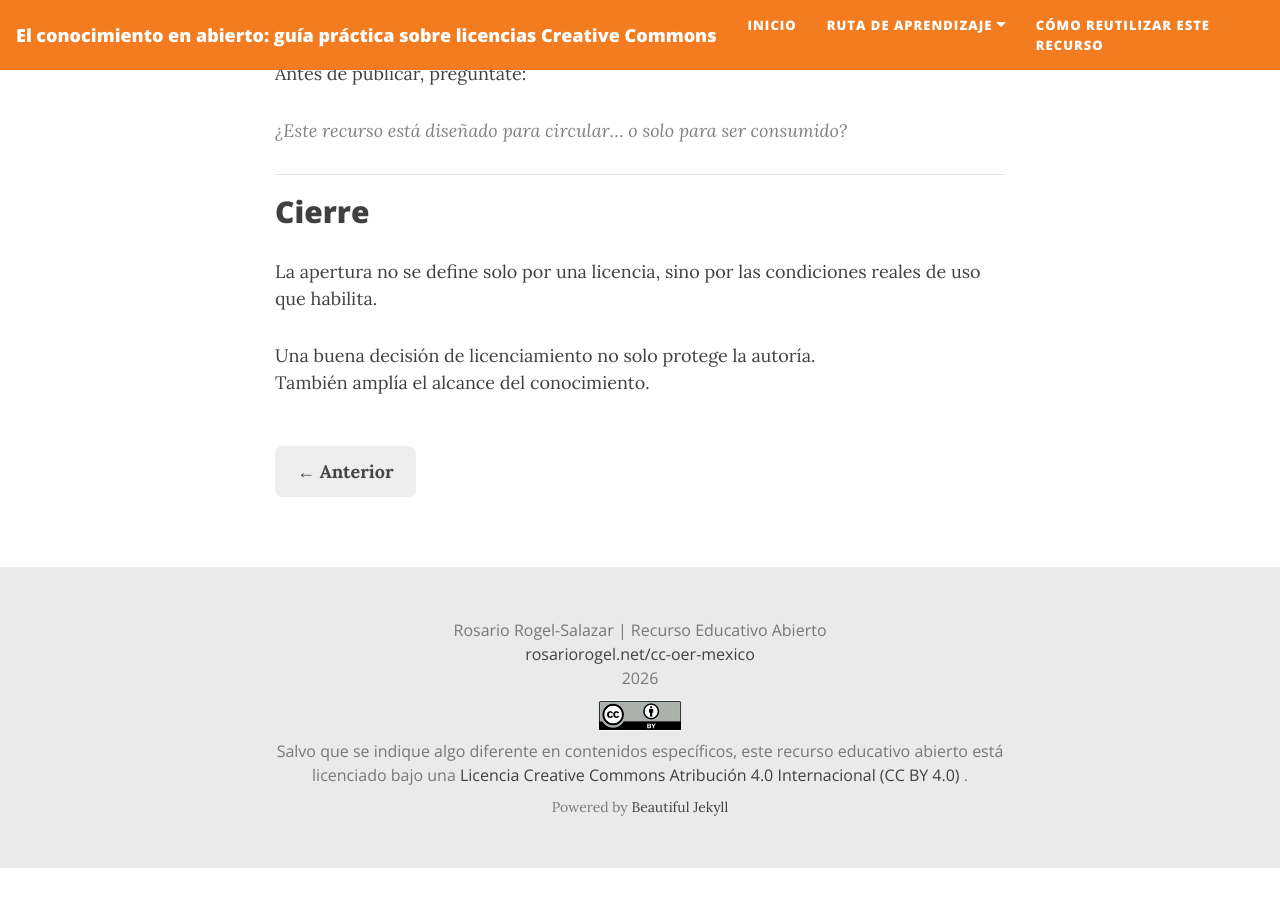
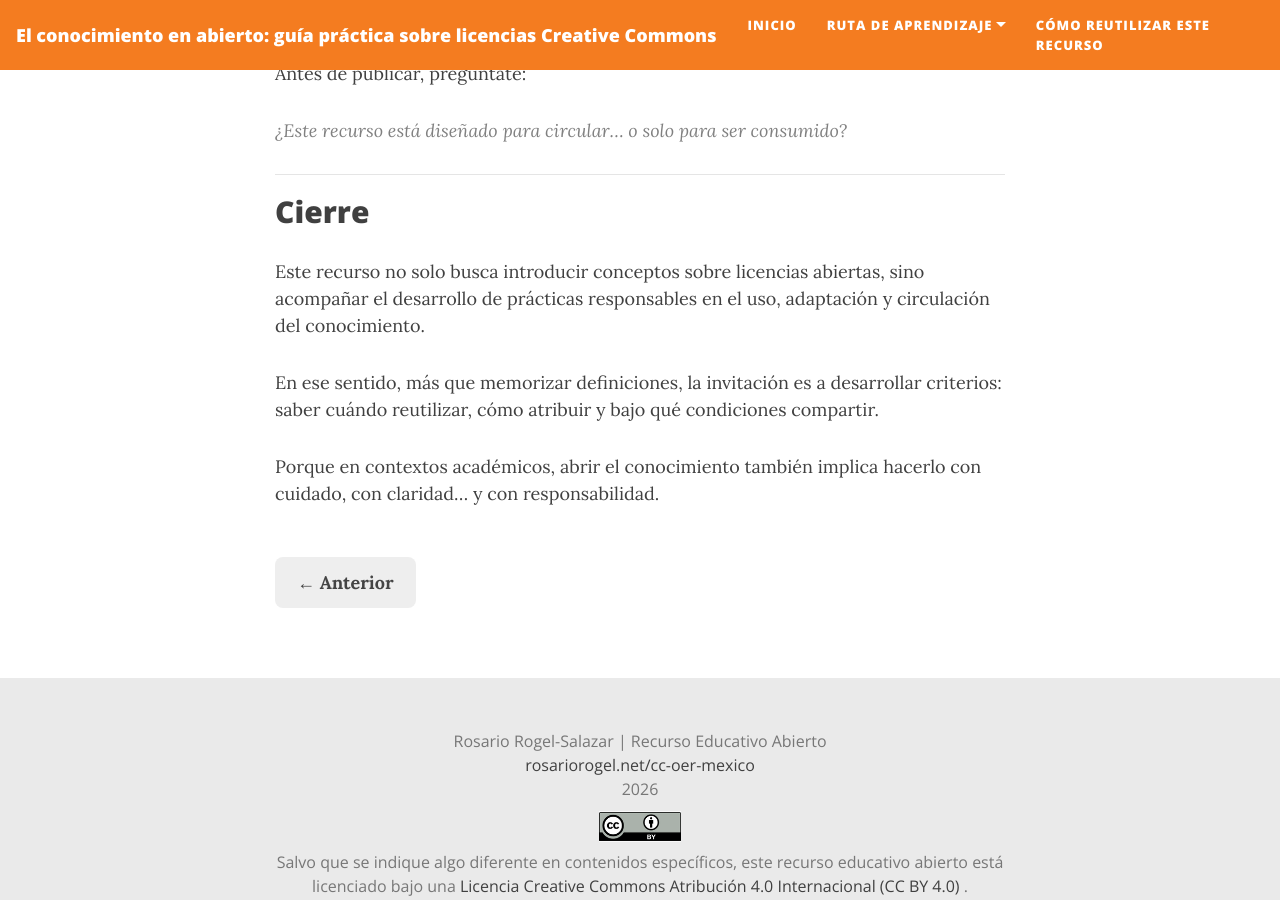
Before and after one commit to rosariorogel/cc-oer-mexico, a Jekyll site: the page built from _pages/rubrica.md, in a window 1280 px wide and 900 px high, scrolled down 2275 px. Built offline with Jekyll 4.4.1, drawn with Linux system fonts in a browser that asks for light colours; nearby versions of some CDN libraries; before the commit the page ends 3143 px from its top, so only the background shows below that.

Commit message:
Update rubrica.md

```diff
--- a/_pages/rubrica.md
+++ b/_pages/rubrica.md
@@ -89,10 +89,11 @@ Antes de publicar, pregúntate:
 
 ## Cierre
 
-La apertura no se define solo por una licencia, sino por las condiciones reales de uso que habilita.
+Este recurso no solo busca introducir conceptos sobre licencias abiertas, sino acompañar el desarrollo de prácticas responsables en el uso, adaptación y circulación del conocimiento.
 
-Una buena decisión de licenciamiento no solo protege la autoría.
-También amplía el alcance del conocimiento.
+En ese sentido, más que memorizar definiciones, la invitación es a desarrollar criterios: saber cuándo reutilizar, cómo atribuir y bajo qué condiciones compartir.
+
+Porque en contextos académicos, abrir el conocimiento también implica hacerlo con cuidado, con claridad… y con responsabilidad.
 
 <div style="display:flex; justify-content:space-between; align-items:center; margin: 50px 0 20px 0; gap:20px; flex-wrap:wrap;">
   <a href="{{ '/casos-practicos/' | relative_url }}"
```
